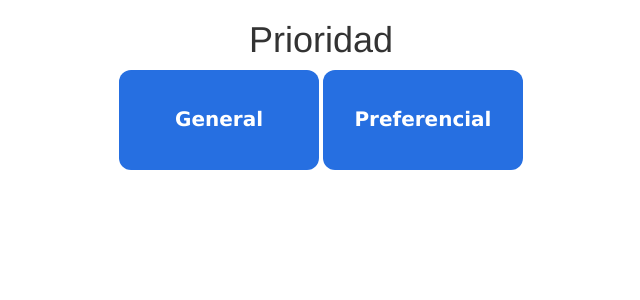
After one commit to alexcaxtro/totem_test, a CodeIgniter app: the page made by application/views/vista_index.php in a window 1280 px wide. The commit adds this page. Shown: the top 300 px of the page, without its empty margins (319-959 px from the left). Run offline with CodeIgniter, Linux system fonts and the light colour scheme; some libraries are stand-ins or nearby versions.

Commit message:
add home view and style button

```diff
--- a/application/config/routes.php
+++ b/application/config/routes.php
@@ -49,6 +49,6 @@ defined('BASEPATH') OR exit('No direct script access allowed');
 | Examples:	my-controller/index	-> my_controller/index
 |		my-controller/my-method	-> my_controller/my_method
 */
-$route['default_controller'] = 'welcome';
+$route['default_controller'] = 'index';
 $route['404_override'] = '';
 $route['translate_uri_dashes'] = FALSE;
--- a/application/views/includes/header.php
+++ b/application/views/includes/header.php
@@ -8,7 +8,7 @@
     <!-- Bootstrap CSS -->
     <link href="https://cdn.jsdelivr.net/npm/bootstrap@5.0.2/dist/css/bootstrap.min.css" rel="stylesheet" integrity="sha384-EVSTQN3/azprG1Anm3QDgpJLIm9Nao0Yz1ztcQTwFspd3yD65VohhpuuCOmLASjC" crossorigin="anonymous">
 
-    <title>CRUD OPERATIONS IN CI</title>
+    <title>Turnomatic</title>
     <link rel="stylesheet" href="https://maxcdn.bootstrapcdn.com/bootstrap/3.3.7/css/bootstrap.min.css">
     <script src="https://ajax.googleapis.com/ajax/libs/jquery/3.2.1/jquery.min.js"></script>
     <script src="https://maxcdn.bootstrapcdn.com/bootstrap/3.3.7/js/bootstrap.min.js"></script>
@@ -19,7 +19,20 @@
             text-align: center;
             margin: 20px;
         }
+
+        .boton{
+        font-size:20px;
+        font-family:Verdana,Helvetica;
+        font-weight:bold;
+        color:white;
+        background:#266FE1;
+        border:0px;
+        width:200px;
+        height:100px;
+        }
+
+        .button4 {border-radius: 12px;}
     </style>
 </head>
 <body>
-    <h1 class="text-center">Crud operations</h1>
+    <h1 class="text-center">Prioridad</h1>
--- /dev/null
+++ b/application/views/vista_index.php
@@ -0,0 +1,13 @@
+<?php $this->load->view("includes/header");?>
+
+<div align="center">
+    <form name="form1" action="<?=base_url()?>index/vistarut" method="post">
+
+        <input type="submit" value="General" class="boton button4">
+        <input type="submit" value="Preferencial" class="boton button4">
+    </form>
+</div>
+
+
+
+<?php $this->load->view("includes/footer");?>
```
Also changed, not shown: application/controllers/Index.php (added, +16 -0 lines).
